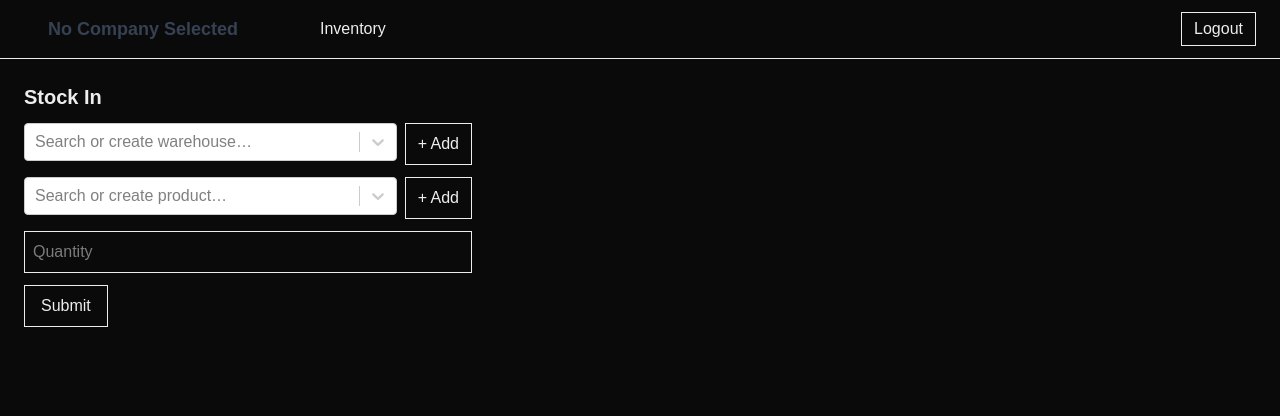
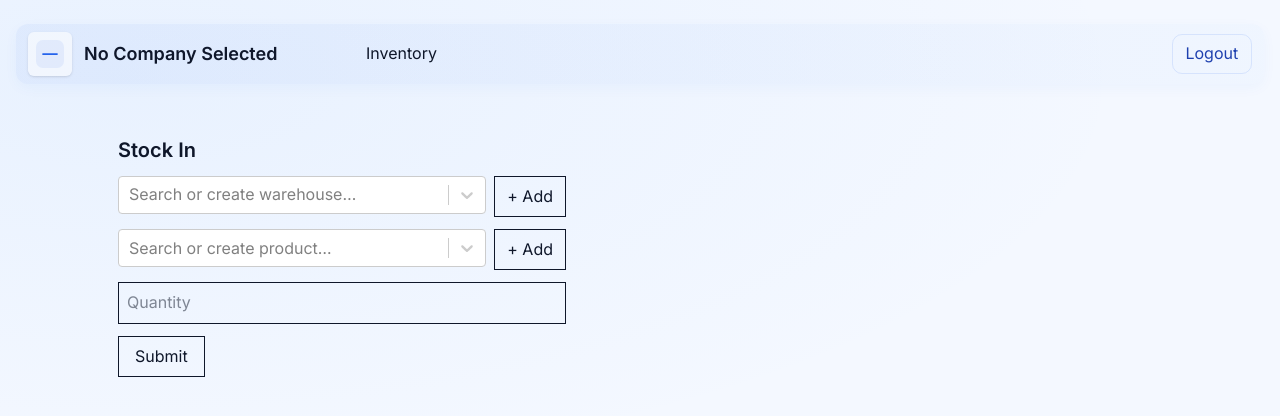
Before and after one commit to mr-vaibh/IMS, a Next.js app in the folder apps/frontend/: page /inventory/stock-in in a window 1280 px wide. Shown: the top 416 px of the page. Built offline with nearby package versions, Linux system fonts and the light colour scheme; no server answers.

Commit message:
feat: Enhance UI styling and layout; implement new theme variables and improve component designs

```diff
--- a/apps/frontend/src/app/globals.css
+++ b/apps/frontend/src/app/globals.css
@@ -1,26 +1,103 @@
+@import url('https://fonts.googleapis.com/css2?family=Inter:wght@300;400;600;700;800&display=swap');
 @import "tailwindcss";
 
 :root {
-  --background: #ffffff;
-  --foreground: #171717;
+  /* Blue theme tokens */
+  --bg: #f4f8ff;
+  --surface: #ffffff;
+  --muted: #6b7280;
+  --primary: #2563eb; /* blue-600 */
+  --primary-600: #1e40af; /* blue-800 */
+  --accent: #60a5fa; /* blue-400 */
+  --glass: rgba(255, 255, 255, 0.6);
+  --shadow-lg: 0 10px 30px rgba(16, 24, 40, 0.08);
 }
 
-@theme inline {
-  --color-background: var(--background);
-  --color-foreground: var(--foreground);
-  --font-sans: var(--font-geist-sans);
-  --font-mono: var(--font-geist-mono);
-}
+* { box-sizing: border-box; }
 
-@media (prefers-color-scheme: light) {
-  :root {
-    --background: #0a0a0a;
-    --foreground: #ededed;
-  }
+html, body, #__next {
+  height: 100%;
 }
 
 body {
-  background: var(--background);
-  color: var(--foreground);
-  font-family: Arial, Helvetica, sans-serif;
+  font-family: 'Inter', system-ui, -apple-system, "Segoe UI", Roboto, "Helvetica Neue", Arial;
+  -webkit-font-smoothing: antialiased;
+  -moz-osx-font-smoothing: grayscale;
+  background: radial-gradient(1000px 400px at 10% 10%, rgba(96,165,250,0.08), transparent), var(--bg);
+  color: #0f172a;
+  line-height: 1.45;
 }
+
+/* App container used by layout */
+.app-shell {
+  max-width: 1100px;
+  margin: 0 auto;
+  padding: 28px;
+}
+
+.card {
+  background: var(--surface);
+  border-radius: 12px;
+  box-shadow: var(--shadow-lg);
+}
+
+.btn-primary {
+  background: linear-gradient(90deg, var(--primary), var(--primary-600));
+  color: white;
+  padding: 0.5rem 0.9rem;
+  border-radius: 10px;
+  font-weight: 600;
+  transition: transform .12s ease, box-shadow .12s ease, opacity .12s ease;
+}
+.btn-primary:hover { transform: translateY(-2px); }
+
+.btn-ghost {
+  background: transparent;
+  color: var(--primary-600);
+  padding: 0.45rem 0.8rem;
+  border-radius: 10px;
+  border: 1px solid rgba(37,99,235,0.12);
+}
+
+.navbar {
+  background: linear-gradient(90deg, rgba(37,99,235,0.06), rgba(96,165,250,0.03));
+  border-radius: 12px;
+  padding: 8px 12px;
+  box-shadow: 0 4px 14px rgba(37,99,235,0.04);
+}
+
+.navbar a {
+  color: #0f172a;
+}
+
+.navbar-link {
+  color: var(--primary-600);
+  padding: 8px 10px;
+  border-radius: 8px;
+  transition: background .12s ease, color .12s ease;
+}
+.navbar-link:hover { background: rgba(37,99,235,0.06); color: var(--primary-600); }
+
+.modal-backdrop {
+  background: rgba(2,6,23,0.6);
+}
+
+.modal-panel {
+  border-radius: 12px;
+  overflow: hidden;
+  box-shadow: 0 20px 50px rgba(2,6,23,0.4);
+}
+
+.pagination-btn {
+  background: white;
+  border: 1px solid rgba(15,23,42,0.06);
+  padding: 6px 10px;
+  border-radius: 10px;
+}
+
+/* Small helpers */
+.muted { color: var(--muted); }
+
+@media (max-width: 640px) {
+  .app-shell { padding: 16px; }
+}
--- a/apps/frontend/src/app/layout.tsx
+++ b/apps/frontend/src/app/layout.tsx
@@ -10,11 +10,15 @@ export default function RootLayout({
 }) {
   return (
     <html lang="en">
-      <body className="bg-white text-black">
+      <body className="bg-[var(--bg)] text-slate-900 antialiased">
         <AuthProvider>
-          <Navbar />
-          <main className="max-w-7xl mx-auto p-6">{children}</main>
-          <Toaster richColors position="top-right" />
+          <div className="px-4 py-6">
+            <Navbar />
+
+            <main className="app-shell">{children}</main>
+
+            <Toaster richColors position="top-right" />
+          </div>
         </AuthProvider>
       </body>
     </html>
--- a/apps/frontend/src/components/Modal.tsx
+++ b/apps/frontend/src/components/Modal.tsx
@@ -12,14 +12,14 @@ export default function Modal({
   onClose: () => void;
 }) {
   return (
-    <div className="fixed inset-0 z-50 bg-black/40 flex items-center justify-center">
-      <div className="bg-white w-full max-w-md rounded shadow-lg">
-        <div className="flex justify-between items-center border-b px-4 py-3">
+    <div className="fixed inset-0 z-50 modal-backdrop flex items-center justify-center px-4">
+      <div className="modal-panel bg-white w-full max-w-md">
+        <div className="flex justify-between items-center px-4 py-3 bg-gradient-to-r from-[var(--primary)] to-[var(--primary-600)] text-white">
           <h2 className="font-semibold">{title}</h2>
-          <button onClick={onClose} className="text-gray-500">✕</button>
+          <button onClick={onClose} className="text-white opacity-90 hover:opacity-100">✕</button>
         </div>
 
-        <div className="p-4">{children}</div>
+        <div className="p-5">{children}</div>
       </div>
     </div>
   );
--- a/apps/frontend/src/components/Navbar.tsx
+++ b/apps/frontend/src/components/Navbar.tsx
@@ -35,42 +35,48 @@ export default function Navbar() {
   if (pathname === "/login") return null;
 
   return (
-    <nav className="border-b">
-      <div className="max-w-7xl mx-auto px-6 py-3 flex gap-4 items-center">
-        {/* Display the company name */}
-        <div className="ml-6 w-64">
-          <span className="text-lg font-bold text-gray-700">
+    <nav className="navbar mb-6">
+      <div className="max-w-7xl mx-auto flex items-center gap-4">
+        <div className="flex items-center gap-3">
+          <div className="rounded-md bg-white/60 p-2 shadow-sm">
+            <svg width="28" height="28" viewBox="0 0 24 24" fill="none" xmlns="http://www.w3.org/2000/svg" className="text-[var(--primary)]">
+              <rect width="24" height="24" rx="6" fill="currentColor" style={{opacity:0.08}} />
+              <path d="M6 12h12" stroke="#2563eb" strokeWidth="1.5" strokeLinecap="round"/>
+            </svg>
+          </div>
+          <div className="w-64">
+            <span className="text-lg font-semibold text-slate-900">
               {user ? `${user.company_name}` : "No Company Selected"}
             </span>
+            <div className="text-sm muted">{user?.email ?? ''}</div>
+          </div>
         </div>
 
-        <Link href="/inventory">Inventory</Link>
+        <div className="flex items-center gap-2">
+          <Link href="/inventory" className="navbar-link">Inventory</Link>
 
           {hasPermission(perms, "inventory.view") && (
-          <Link href="/reports">Reports</Link>
+            <Link href="/reports" className="navbar-link">Reports</Link>
           )}
 
           {hasPermission(perms, "inventory.view_audit") && (
-          <Link href="/audit">Audit</Link>
+            <Link href="/audit" className="navbar-link">Audit</Link>
           )}
 
           {hasPermission(perms, "inventory.view_adjustments") && (
-          <Link href="/adjustments">Adjustments</Link>
+            <Link href="/adjustments" className="navbar-link">Adjustments</Link>
           )}
+        </div>
 
-        <div className="ml-auto flex items-center gap-4">
+        <div className="ml-auto flex items-center gap-3">
           {user && (
-            <div className="text-sm text-gray-700">
-              <span className="font-medium">{user.username}</span>
-              {user.role && (
-                <span className="text-gray-500"> ({user.role})</span>
-              )}
+            <div className="text-sm text-slate-700 text-right">
+              <div className="font-medium">{user.username}</div>
+              {user.role && <div className="muted text-xs">{user.role}</div>}
             </div>
           )}
 
-          <button onClick={logout} className="border px-3 py-1">
-            Logout
-          </button>
+          <button onClick={logout} className="btn-ghost">Logout</button>
         </div>
       </div>
     </nav>
--- a/apps/frontend/src/components/Pagination.tsx
+++ b/apps/frontend/src/components/Pagination.tsx
@@ -4,21 +4,23 @@ export default function Pagination({ meta, onPage }: any) {
   const { offset, limit, total } = meta;
 
   return (
-    <div className="flex gap-2 mt-3">
+    <div className="flex items-center gap-3 mt-3">
       <button
+        className={`pagination-btn ${offset === 0 ? 'opacity-40 cursor-not-allowed' : ''}`}
         disabled={offset === 0}
-        onClick={() => onPage(offset - limit)}
+        onClick={() => onPage(Math.max(0, offset - limit))}
       >
         Prev
       </button>
 
-      <span>
+      <div className="text-sm muted">
         {offset + 1} – {Math.min(offset + limit, total)} of {total}
-      </span>
+      </div>
 
       <button
+        className={`pagination-btn ${offset + limit >= total ? 'opacity-40 cursor-not-allowed' : ''}`}
         disabled={offset + limit >= total}
-        onClick={() => onPage(offset + limit)}
+        onClick={() => onPage(Math.min(total - limit, offset + limit))}
       >
         Next
       </button>
```
Lines whose indentation alone changed are shown as unchanged.
